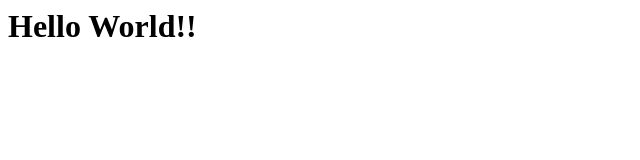
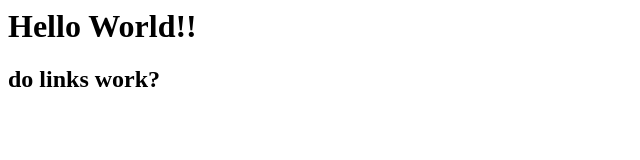
Before and after one commit to chrstann/Udemy, a plain HTML site: page index.html in a window 1280 px wide. Shown: the whole page, without its empty margins (0-640 px from the left). Drawn offline with Linux system fonts and the light colour scheme.

Commit message:
Update index.html

```diff
--- a/index.html
+++ b/index.html
@@ -1 +1,2 @@
 <h1>Hello World!!</h1>
+<h2>do links work?</h2>
```
